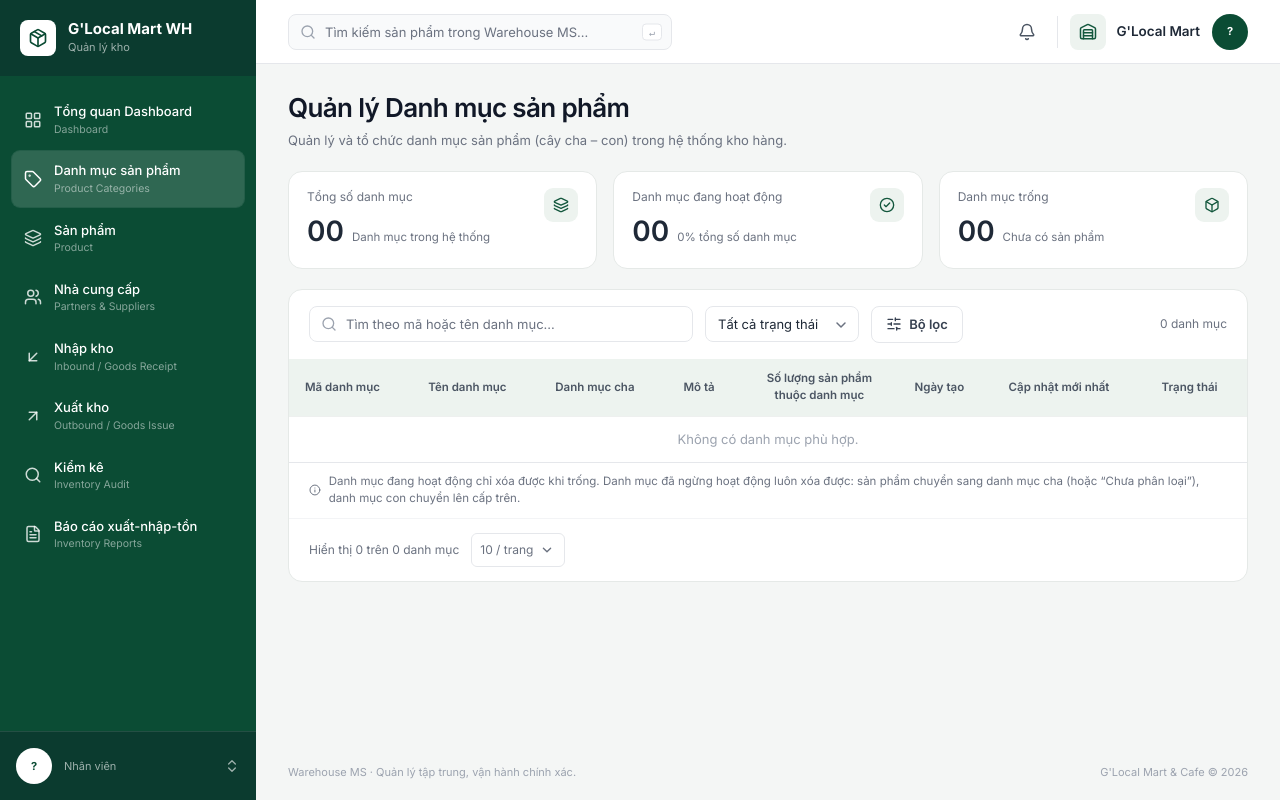
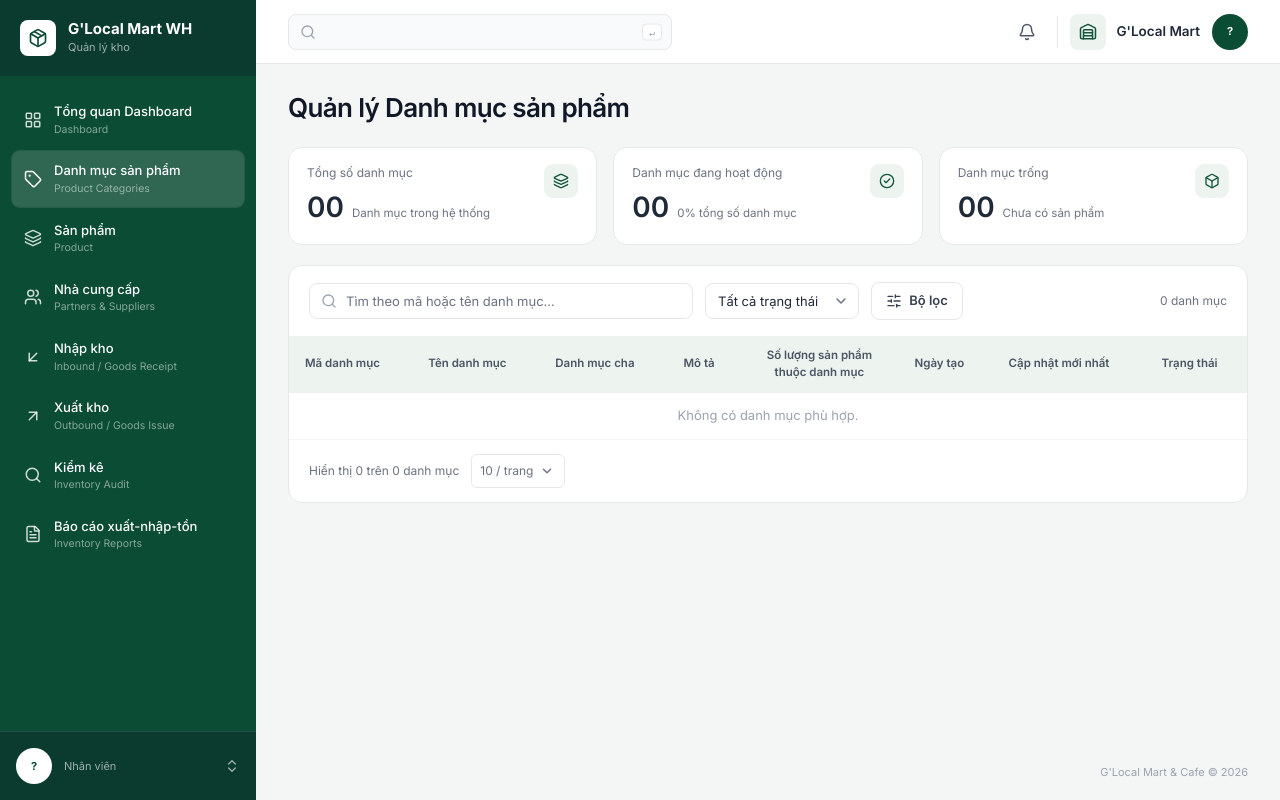
Before and after one commit to HuynhBaHieuu/Glocalmart, a Django app: page /danh-muc/ in a window 1280 px wide. Run offline with Django 5.2, Linux system fonts and the light colour scheme; the visitor is signed in with stand-in values (Sample User, id 1); data that the repository does not hold is empty; some libraries are stand-ins or nearby versions.

Commit message:
fix: Xóa các dòng ghi chú trên trang Sản phẩm, Danh mục và footer, placeholder ô tìm kiếm

```diff
--- a/templates/base.html
+++ b/templates/base.html
@@ -81,7 +81,7 @@
       <button class="rounded-lg p-2 hover:bg-gray-100 lg:hidden" @click="sidebar=true"><i data-lucide="menu" class="h-5 w-5"></i></button>
       <form action="/san-pham/" class="relative hidden w-full max-w-sm md:block">
         <i data-lucide="search" class="pointer-events-none absolute left-3 top-1/2 h-4 w-4 -translate-y-1/2 text-gray-400"></i>
-        <input name="q" placeholder="Tìm kiếm sản phẩm trong Warehouse MS..." class="h-9 w-full rounded-lg border-gray-200 bg-gray-50 pl-9 pr-12 text-[13px] focus:border-brand-500 focus:ring-brand-500">
+        <input name="q" class="h-9 w-full rounded-lg border-gray-200 bg-gray-50 pl-9 pr-12 text-[13px] focus:border-brand-500 focus:ring-brand-500">
         <kbd class="absolute right-2.5 top-1/2 -translate-y-1/2 rounded border border-gray-200 bg-white px-1.5 text-[10px] text-gray-400">↵</kbd>
       </form>
       <div class="ml-auto flex items-center gap-3">
@@ -121,8 +121,7 @@
       {% block breadcrumb %}{% endblock %}
       {% block content %}{% endblock %}
     </main>
-    <footer class="flex flex-wrap justify-between gap-2 px-4 pb-5 text-[11px] text-gray-400 lg:px-8">
-      <span>Warehouse MS · Quản lý tập trung, vận hành chính xác.</span>
+    <footer class="flex flex-wrap justify-end gap-2 px-4 pb-5 text-[11px] text-gray-400 lg:px-8">
       <span>G'Local Mart &amp; Cafe © {% now "Y" %}</span>
     </footer>
   </div>
--- a/templates/catalog/danh_muc.html
+++ b/templates/catalog/danh_muc.html
@@ -7,7 +7,6 @@
   <div class="mb-5 flex flex-wrap items-end justify-between gap-4">
     <div>
       <h1 class="text-[26px] font-semibold tracking-tight text-gray-900">Quản lý Danh mục sản phẩm</h1>
-      <p class="mt-1 text-[13px] text-gray-500">Quản lý và tổ chức danh mục sản phẩm (cây cha – con) trong hệ thống kho hàng.</p>
     </div>
     {% if user.is_admin %}<button class="btn btn-primary" @click="create()"><i data-lucide="plus"></i>Thêm danh mục mới</button>{% endif %}
   </div>
@@ -69,7 +68,6 @@
         </tbody>
       </table>
     </div>
-    <div class="flex items-center gap-2 border-t px-5 py-2.5 text-[11.5px] text-gray-500"><i data-lucide="info" class="h-3.5 w-3.5"></i>Danh mục đang hoạt động chỉ xóa được khi trống. Danh mục đã ngừng hoạt động luôn xóa được: sản phẩm chuyển sang danh mục cha (hoặc “Chưa phân loại”), danh mục con chuyển lên cấp trên.</div>
     {% include "partials/pagination.html" with unit="danh mục" %}
   </div>
 
```
Also changed, not shown: templates/catalog/san_pham.html (+1 -7 lines).
